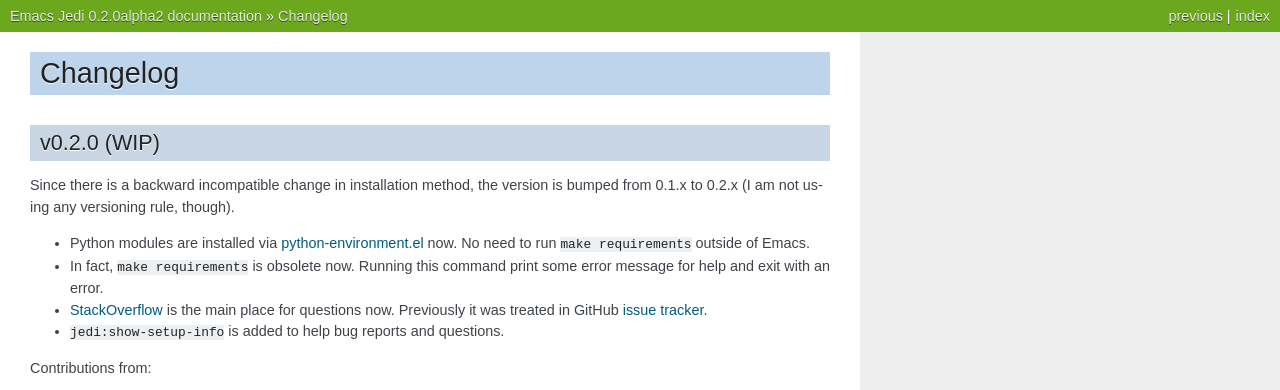
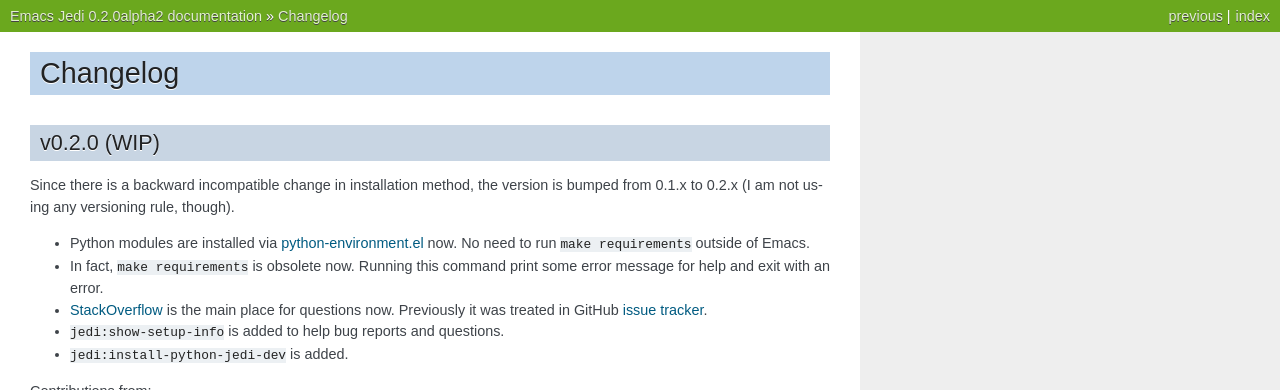
Before and after one commit to tkf/emacs-jedi, a Sphinx documentation site: the page built from doc/source/changelog.rst, in a window 1280 px wide and 900 px high, cut to the strip 0-390 px from the top of the window. Built offline with Sphinx 7.4.7, drawn with Linux system fonts in a browser that asks for light colours; cross-references to code outside the pages are shown as plain code.

Commit message:
Document jedi:install-python-jedi-dev

```diff
--- a/doc/source/changelog.rst
+++ b/doc/source/changelog.rst
@@ -16,6 +16,7 @@
   Previously it was treated in GitHub `issue tracker`_.
 - :el:symbol:`jedi:show-setup-info` is added to help bug reports and
   questions.
+- :el:symbol:`jedi:install-python-jedi-dev` is added.
 
 Contributions from:
 
--- a/doc/source/index.rst
+++ b/doc/source/index.rst
@@ -297,6 +297,7 @@
 .. el:variable:: jedi:doc-display-buffer
 .. el:variable:: jedi:install-imenu
 .. el:variable:: jedi:imenu-create-index-function
+.. el:variable:: jedi:install-python-jedi-dev-command
 
 
 Keybinds
@@ -325,6 +326,7 @@
 
 .. el:package:: jedi
 .. el:function:: jedi:install-server
+.. el:function:: jedi:install-python-jedi-dev
 .. el:function:: jedi:pop-to-epc-buffer
 .. el:function:: jedi:toggle-log-traceback
 .. el:function:: jedi:toggle-debug-server
```
